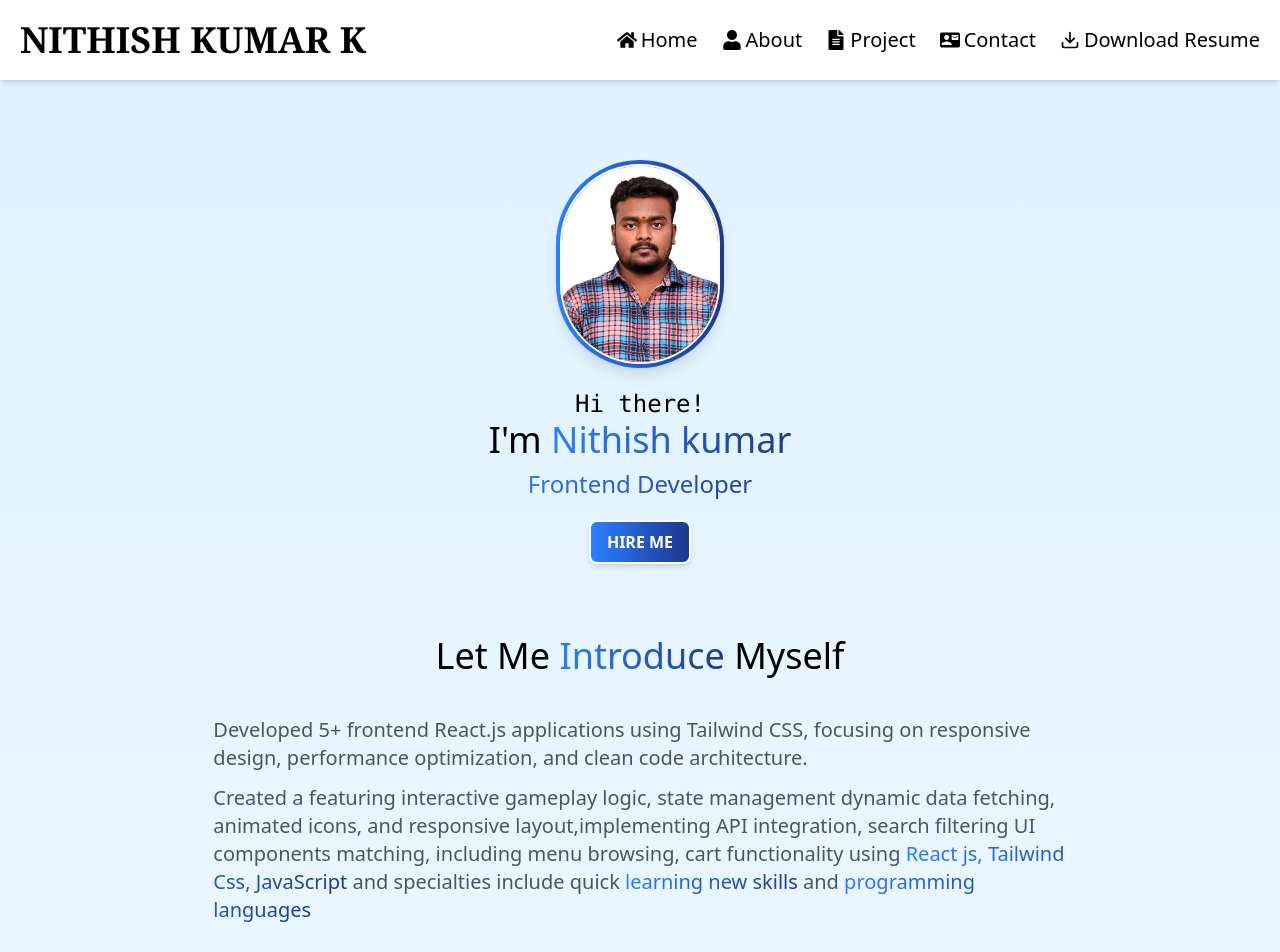
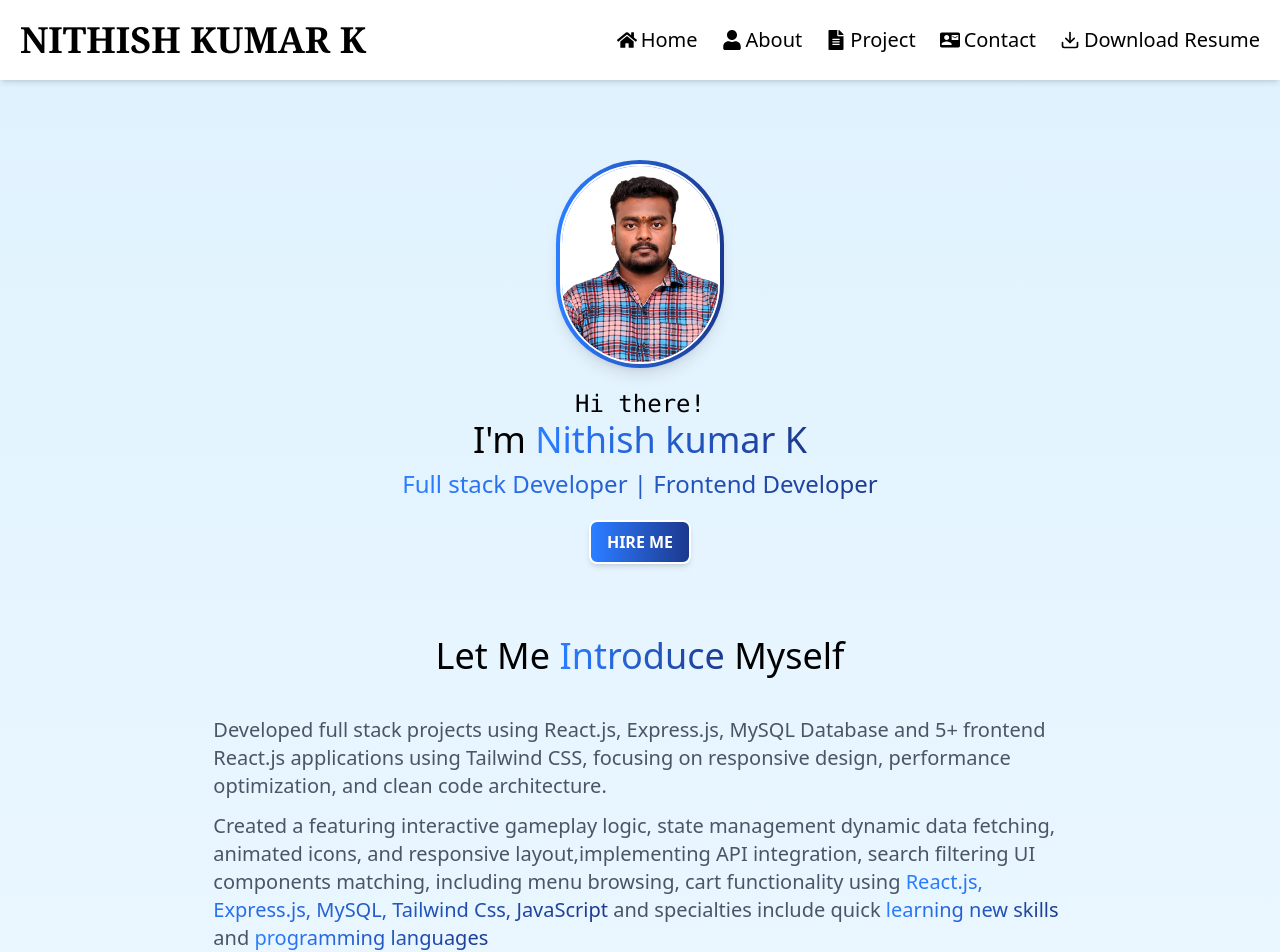
Before and after one commit to NITHISH-KUMAR-K-7/portfolio, a React (Vite) app: page / in a window 1280 px wide. Shown: the top 952 px of the page. Built offline with nearby package versions, Linux system fonts and the light colour scheme.

Commit message:
new updates

```diff
--- a/src/component/About.jsx
+++ b/src/component/About.jsx
@@ -48,9 +48,9 @@ function About() {
           <span className="font-bold lg:text-xl text-transparent bg-clip-text bg-gradient-to-r from-blue-500 to-blue-900">
             Nithish kumar
           </span>{" "}
-          from Dindigul,TamilNadu, a Passionate frontend developer who loves
+          from Dindigul,TamilNadu, a Passionate full stack developer & frontend developer who loves
           crafting clean, responsive, and interactive user interfaces. I'm
-          skilled in modern frontend technologies like React.js, Tailwind CSS,
+          skilled in modern full stack technologies like React.js, Express.js, Node.js, MySQL, Tailwind CSS,
           and JavaScript, and I’m always eager to learn and adapt to new tools
           and frameworks.
         </p>
--- a/src/component/Home.jsx
+++ b/src/component/Home.jsx
@@ -30,11 +30,11 @@ function Home() {
           <h1 className="text-4xl">
             I'm{" "}
             <span className="font-medium text-transparent bg-clip-text bg-gradient-to-r from-blue-500 to-blue-900">
-              Nithish kumar
+              Nithish kumar K
             </span>
           </h1>
           <h3 className=" mt-2 text-2xl font-medium text-transparent bg-clip-text bg-gradient-to-r from-blue-500 to-blue-900">
-            Frontend Developer
+           Full stack Developer | Frontend Developer
           </h3>
           <button
             onClick={handleHireMeClick}
@@ -54,7 +54,7 @@ function Home() {
           </h1>
           <div className="grid w-2/3 mt-10 mx-auto mb-30">
             <p className="text-xl font-medium text-gray-600 mb-3">
-              Developed 5+ frontend React.js applications using Tailwind CSS,
+              Developed full stack projects using React.js, Express.js, MySQL Database and 5+ frontend React.js applications using Tailwind CSS,
               focusing on responsive design, performance optimization, and clean
               code architecture.
             </p>
@@ -65,7 +65,7 @@ function Home() {
               components matching, including menu browsing, cart functionality
               using{" "}
               <span className="text-transparent bg-clip-text bg-gradient-to-r from-blue-500 to-blue-900">
-                React js, Tailwind Css, JavaScript
+                React.js, Express.js, MySQL, Tailwind Css, JavaScript
               </span>{" "}
               and specialties include quick{" "}
               <span className="text-transparent bg-clip-text bg-gradient-to-r from-blue-500 to-blue-900">
--- a/src/component/Project.jsx
+++ b/src/component/Project.jsx
@@ -4,6 +4,22 @@ import Footer from './Footer';
 function Project() {
 
     const All_Project = [
+      {
+        ProjectName: "Portfolio",
+        SkillsUsed: "React Js, Tailwind CSS, JavaScript",
+        ProjectLink: "https://github.com/NITHISH-KUMAR-K-7/portfolio",
+      },
+      {
+        ProjectName: "Crud Application",
+        SkillsUsed: "React Js, Express Js, MySQL, Tailwind CSS, JavaScript",
+        ProjectLink: "https://github.com/NITHISH-KUMAR-K-7/crud_operation",
+      },
+      {
+        ProjectName: "Login Signup Form",
+        SkillsUsed: "React Js, Express Js, MySQL, Tailwind CSS, JavaScript",
+        ProjectLink: "https://github.com/NITHISH-KUMAR-K-7/login-form",
+      },
+
       {
         ProjectName: "Weather-Report",
         SkillsUsed: "React Js, Tailwind CSS, JavaScript",
@@ -28,11 +44,6 @@ function Project() {
         ProjectName: "Calculator",
         SkillsUsed: "React Js, Tailwind CSS, JavaScript",
         ProjectLink: "https://github.com/NITHISH-KUMAR-K-7/Calculator",
-      },
-      {
-        ProjectName: "Portfolio",
-        SkillsUsed: "React Js, Tailwind CSS, JavaScript",
-        ProjectLink: "https://github.com/NITHISH-KUMAR-K-7/portfolio",
       },
     ];
   return (
--- a/src/component/Skills.jsx
+++ b/src/component/Skills.jsx
@@ -1,11 +1,15 @@
 import React from 'react'
 import { FaReact } from "react-icons/fa";
+import { SiExpress } from "react-icons/si";
+import { FaNodeJs } from "react-icons/fa";
 import { IoLogoJavascript } from "react-icons/io";
 import { RiTailwindCssFill } from "react-icons/ri";
 import { FaHtml5 } from "react-icons/fa";
 import { FaCss3Alt } from "react-icons/fa";
 import { FaJava } from "react-icons/fa";
-import { SiMysql } from "react-icons/si";import { VscVscode } from "react-icons/vsc";
+import { SiMysql } from "react-icons/si";
+import { SiPostman } from "react-icons/si";
+import { VscVscode } from "react-icons/vsc";
 import { FaGithub } from "react-icons/fa";
 
 
@@ -16,6 +20,14 @@ function Skills() {
       {
         Icon: <FaReact size={50} />,
         Name: "React Js",
+      },
+      {
+        Icon: <SiExpress size={50} />,
+        Name: "Express Js",
+      },
+      {
+        Icon: <FaNodeJs size={50} />,
+        Name: "Node Js",
       },
       {
         Icon: <IoLogoJavascript size={50} />,
@@ -40,6 +52,10 @@ function Skills() {
       {
         Icon: <SiMysql size={50} />,
         Name: "MY SQL",
+      },
+      {
+        Icon: <SiPostman size={50} />,
+        Name: "Postman",
       },
       {
         Icon: <VscVscode size={50} />,
```
Also changed, not shown: src/component/Navbar.jsx (line endings or trailing spaces), 1 other file (tests, documents, lock files or other folders).
